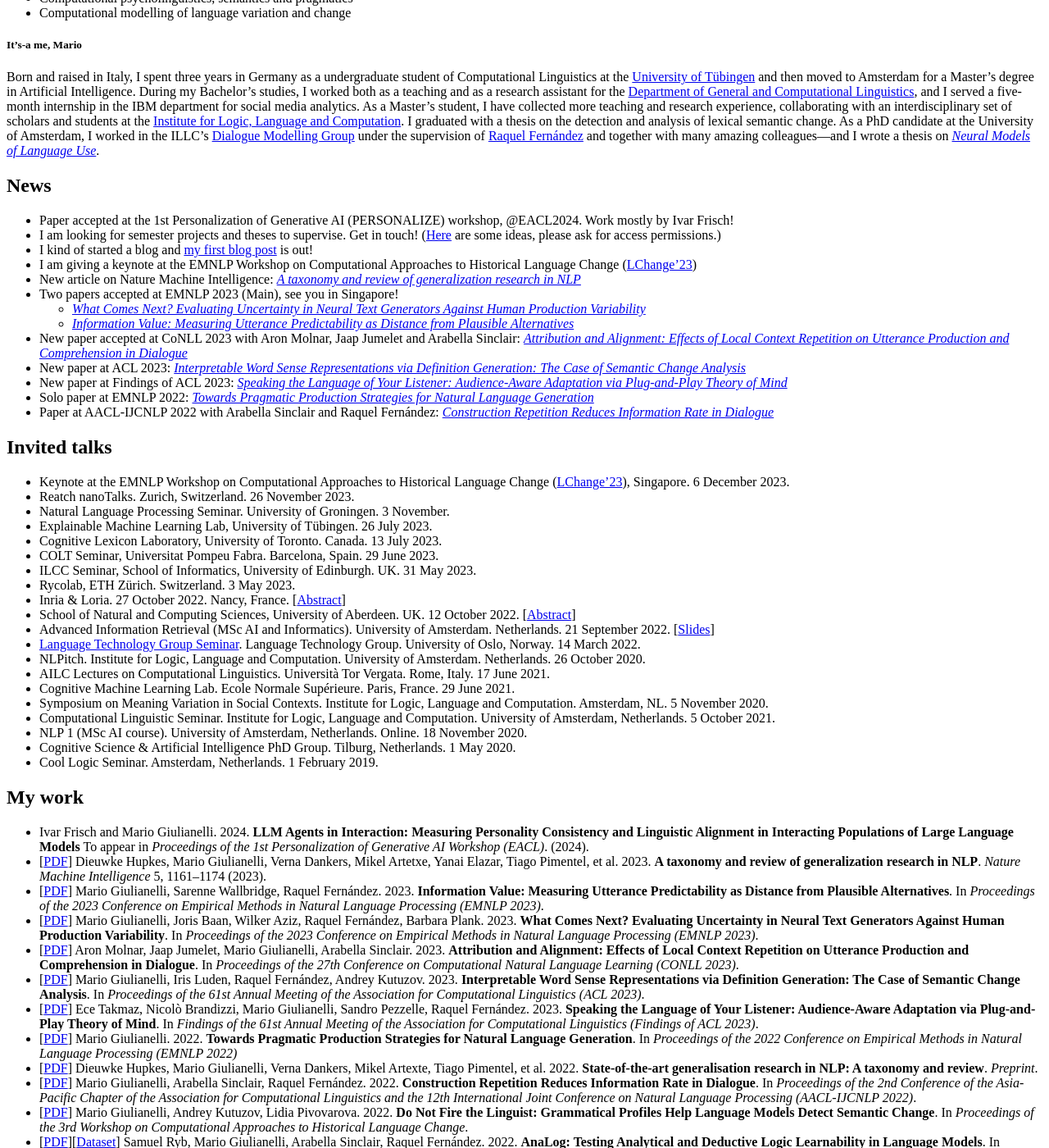
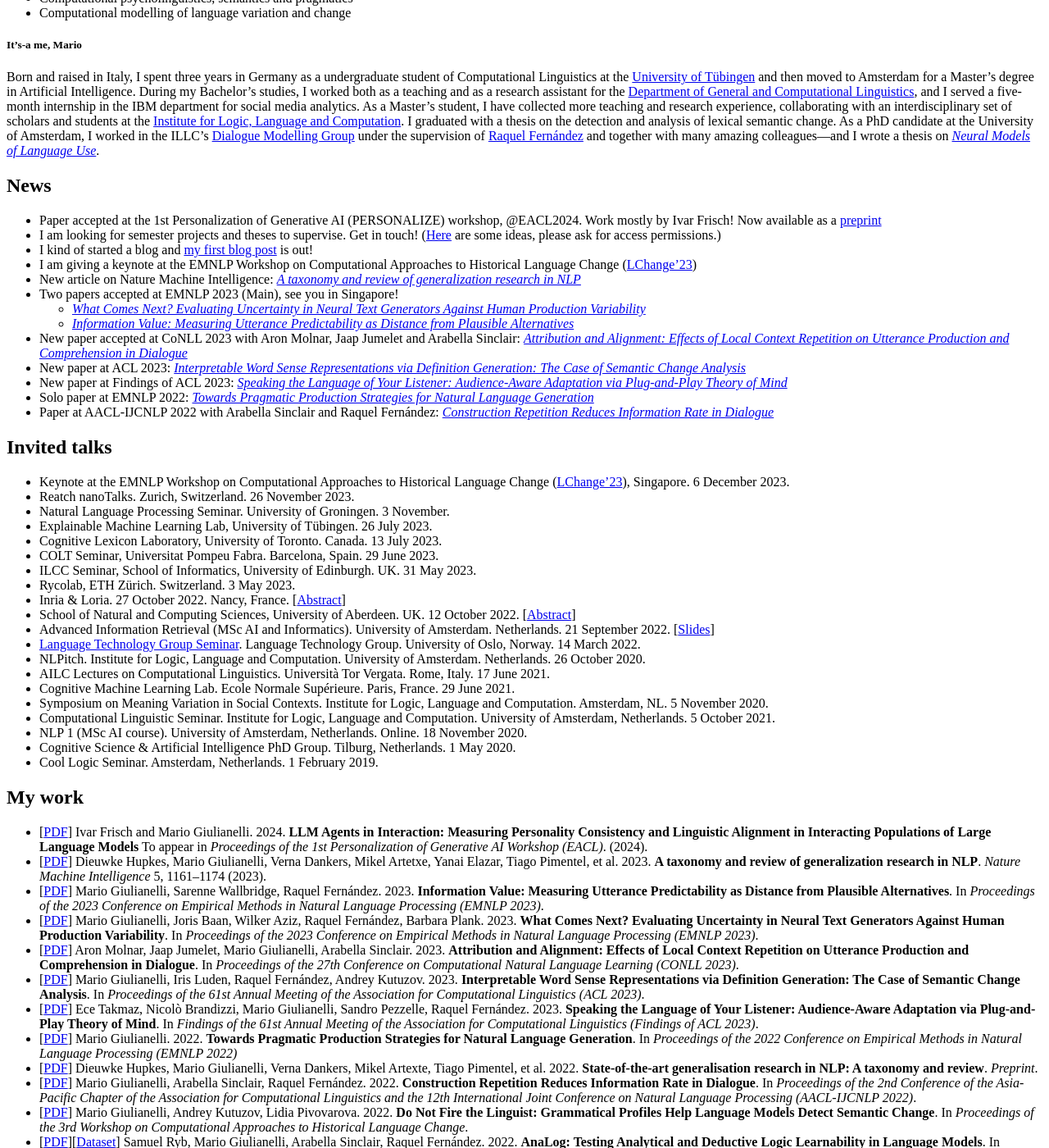
Before and after one commit to glnmario/glnmario.github.io, a Jekyll site: the page built from index.md, in a window 1280 px wide and 1400 px high, scrolled down 1131 px. Shown: the whole window at 82% size. Built offline with Jekyll 4.4.1, drawn with Linux system fonts in a browser that asks for light colours.

Commit message:
Add arxiv link to LLM agents paper

```diff
--- a/index.md
+++ b/index.md
@@ -29,7 +29,7 @@ Currently I study Artificial Intelligence at the University of Amsterdam.
 -->
 
 ## News
-- Paper accepted at the 1st Personalization of Generative AI (PERSONALIZE) workshop, @EACL2024. Work mostly by Ivar Frisch!
+- Paper accepted at the 1st Personalization of Generative AI (PERSONALIZE) workshop, @EACL2024. Work mostly by Ivar Frisch! Now available as a [preprint](https://arxiv.org/pdf/2402.02896.pdf)
 - I am looking for semester projects and theses to supervise. Get in touch! ([Here](https://docs.google.com/document/d/1obTmJjmrnVzVCPtUIPV_KOyfVXR_WNZFoco-qd2ChN4/edit?usp=sharing) are some ideas, please ask for access permissions.)
 - I kind of started a blog and [my first blog post](blog/post1) is out!
 - I am giving a keynote at the EMNLP Workshop on Computational Approaches to Historical Language Change ([LChange'23](https://www.changeiskey.org/event/2023-emnlp-lchange/))
@@ -76,7 +76,7 @@ Currently I study Artificial Intelligence at the University of Amsterdam.
 
 
 ## My work
-- Ivar Frisch and Mario Giulianelli. 2024. **LLM Agents in Interaction: Measuring Personality Consistency and Linguistic Alignment in Interacting Populations of Large Language Models** To appear in _Proceedings of the 1st Personalization of Generative AI Workshop (EACL)_. (2024).
+- [[PDF](https://arxiv.org/pdf/2402.02896.pdf)] Ivar Frisch and Mario Giulianelli. 2024. **LLM Agents in Interaction: Measuring Personality Consistency and Linguistic Alignment in Interacting Populations of Large Language Models** To appear in _Proceedings of the 1st Personalization of Generative AI Workshop (EACL)_. (2024).
 - [[PDF](https://www.nature.com/articles/s42256-023-00729-y)] Dieuwke Hupkes, Mario Giulianelli, Verna Dankers, Mikel Artetxe, Yanai Elazar, Tiago Pimentel, et al. 2023. **A taxonomy and review of generalization research in NLP**. _Nature Machine Intelligence_ 5, 1161–1174 (2023).
 - [[PDF](https://aclanthology.org/2023.emnlp-main.343/)] Mario Giulianelli, Sarenne Wallbridge, Raquel Fernández. 2023. **Information Value: Measuring Utterance Predictability as Distance from Plausible Alternatives**. In _Proceedings of the 2023 Conference on Empirical Methods in Natural Language Processing (EMNLP 2023)_.
 - [[PDF](https://aclanthology.org/2023.emnlp-main.887/)] Mario Giulianelli, Joris Baan, Wilker Aziz, Raquel Fernández, Barbara Plank. 2023. **What Comes Next? Evaluating Uncertainty in Neural Text Generators Against Human Production Variability**. In _Proceedings of the 2023 Conference on Empirical Methods in Natural Language Processing (EMNLP 2023)_.
```
